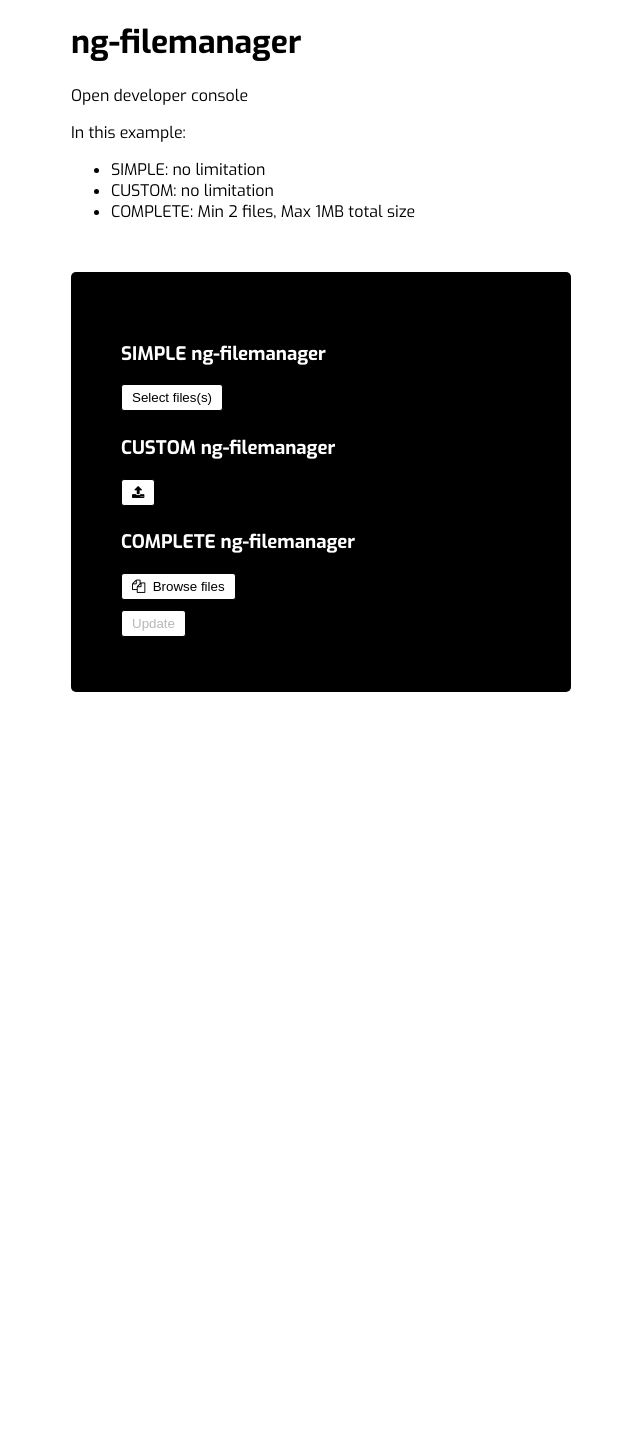
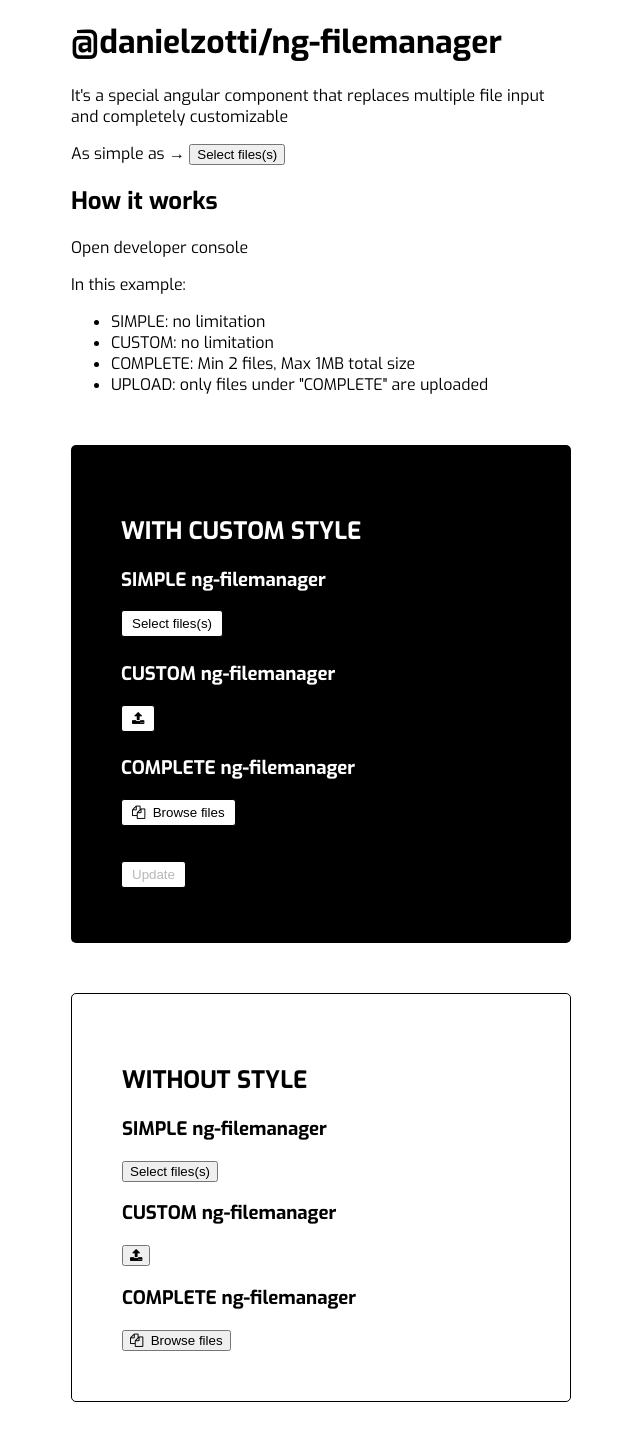
Before and after one commit to danielzotti/ng-filemanager, an Angular app: page / in a window 1280 px wide. Shown: the top 1440 px of the page, without its empty margins (319-959 px from the left). Before the commit the page ends 800 px from the top, so only its background shows below. Built offline with nearby package versions, Linux system fonts and the light colour scheme.

Commit message:
Fix grafici

```diff
--- a/src/app/app.component.html
+++ b/src/app/app.component.html
@@ -1,7 +1,13 @@
 <div class="container">
   <h1>
-    ng-filemanager
+    @danielzotti/ng-filemanager
   </h1>
+  <div class="description">
+    <p>It's a special angular component that replaces multiple file input and completely customizable</p>
+    <p>As simple as → <ng-filemanager [(ngModel)]="files" name="files"></ng-filemanager>
+    </p>
+  </div>
+  <h2>How it works</h2>
   <p>Open developer console</p>
   <p>
     In this example:
@@ -10,9 +16,12 @@
     <li>SIMPLE: no limitation</li>
     <li>CUSTOM: no limitation</li>
     <li>COMPLETE: Min 2 files, Max 1MB total size</li>
+    <li>UPLOAD: only files under "COMPLETE" are uploaded</li>
   </ul>
-  <div>
+  <div class="example-with-style">
     <form #form="ngForm" novalidate (submit)="onSubmitFiles(form)">
+      <h2 class="section-title">With custom style</h2>
+
       <!-- SIMPLE ng-filemanager -->
       <h3>SIMPLE ng-filemanager</h3>
       <ng-filemanager [(ngModel)]="simpleFiles" name="simpleFiles" [isLoading]="isUploadingFiles"></ng-filemanager>
@@ -78,4 +87,61 @@
 
     </form>
   </div>
+
+  <div class="example-without-style">
+    <form #form="ngForm" novalidate (submit)="onSubmitFiles(form)">
+      <h2 class="section-title">Without style</h2>
+      <!-- SIMPLE ng-filemanager -->
+      <h3>SIMPLE ng-filemanager</h3>
+      <ng-filemanager [(ngModel)]="simpleFiles" name="simpleFiles" [isLoading]="isUploadingFiles"></ng-filemanager>
+
+      <!-- CUSTOM ng-filemanager-->
+      <h3>CUSTOM ng-filemanager</h3>
+      <ng-filemanager [(ngModel)]="customFiles" name="customFiles" #customFilesRef="ngModel"
+                      [isLoading]="isUploadingFiles">
+        <ng-template #selectIcon>
+          <i class="fa fa-upload"></i>
+        </ng-template>
+        <ng-template #deleteAllIcon>
+          <i class='fa fa-eraser'></i>
+        </ng-template>
+      </ng-filemanager>
+
+      <!-- COMPLETE ng-filemanager-->
+      <h3>COMPLETE ng-filemanager</h3>
+      <ng-filemanager [(ngModel)]="completeFiles" name="completeFiles" [min]="2" [max]="5" [maxFileSize]="1024000"
+                      #completeFilesRef="ngModel" [isLoading]="isUploadingFiles">
+        <ng-template #selectText>
+          <span>Browse files</span>
+        </ng-template>
+        <ng-template #selectIcon>
+          <i class="fa fa-files-o"></i>&nbsp;
+        </ng-template>
+        <ng-template #deleteAllIcon>
+          <i class='fa fa-trash'></i>&nbsp;
+        </ng-template>
+        <ng-template #deleteAllText>
+          <span>Delete all files</span>
+        </ng-template>
+        <ng-template #deleteIcon>
+          <i class="fa fa-trash"></i>
+        </ng-template>
+
+      </ng-filemanager>
+
+      <div class="error-message" *ngIf="completeFilesRef.dirty && completeFilesRef.errors?.exactFileNumber">
+        <span>you must upload a file</span>
+      </div>
+      <div class="error-message" *ngIf="completeFilesRef.dirty && completeFilesRef.errors?.minFileNumber">
+        <span>you must upload at least 2 files</span>
+      </div>
+      <div class="error-message" *ngIf="completeFilesRef.dirty && completeFilesRef.errors?.maxFileNumber">
+        <span>you cannot upload more than 5 files</span>
+      </div>
+      <div class="error-message" *ngIf="completeFilesRef.dirty && completeFilesRef.errors?.maxFileSize">
+        <span>you cannot upload more than 1MB</span>
+      </div>
+    </form>
+  </div>
+
 </div>
--- a/src/app/app.component.ts
+++ b/src/app/app.component.ts
@@ -12,6 +12,7 @@ export class AppComponent {
   constructor(private http: HttpClient) {}
 
   isUploadingFiles = false;
+  files: Array<IFileManagerFile> = null;
   simpleFiles: Array<IFileManagerFile> = null;
   customFiles: Array<IFileManagerFile> = null;
   completeFiles: Array<IFileManagerFile> = null;
@@ -26,7 +27,7 @@ export class AppComponent {
 
     const formData: FormData = new FormData();
 
-    const files = form.value.files;
+    const files = form.value.completeFiles;
 
     formData.append('payload', JSON.stringify({ title: 'test' }));
 
--- a/src/styles.scss
+++ b/src/styles.scss
@@ -3,7 +3,11 @@
 html {
   font-family: "Exo";
 }
-// CUSTOM STYLES
+form {
+  padding: 50px;
+  margin: 50px auto;
+  border-radius: 5px;
+}
 .container {
   max-width: 500px;
   margin: 0 auto;
@@ -18,13 +22,28 @@ html {
   margin-bottom: 5px;
   cursor: pointer;
 }
+.section-title {
+  text-transform: uppercase;
+}
+.buttons {
+  margin-top: 30px;
+}
 
+.description {
+  ng-filemanager {
+    display: inline-block;
+  }
+}
+
+.example-without-style {
   form {
-  padding: 50px;
-  margin: 50px auto;
+    border: 1px solid black;
+  }
+}
+.example-with-style {
+  form {
+    color: white;
     background-color: black;
-  color: white;
-  border-radius: 5px;
   }
 
   // ng-filemanager STYLES
@@ -73,3 +92,4 @@ form {
 
   .ng-filemanager__file__button__icon {
   }
+}
```
Lines whose indentation alone changed are shown as unchanged.
